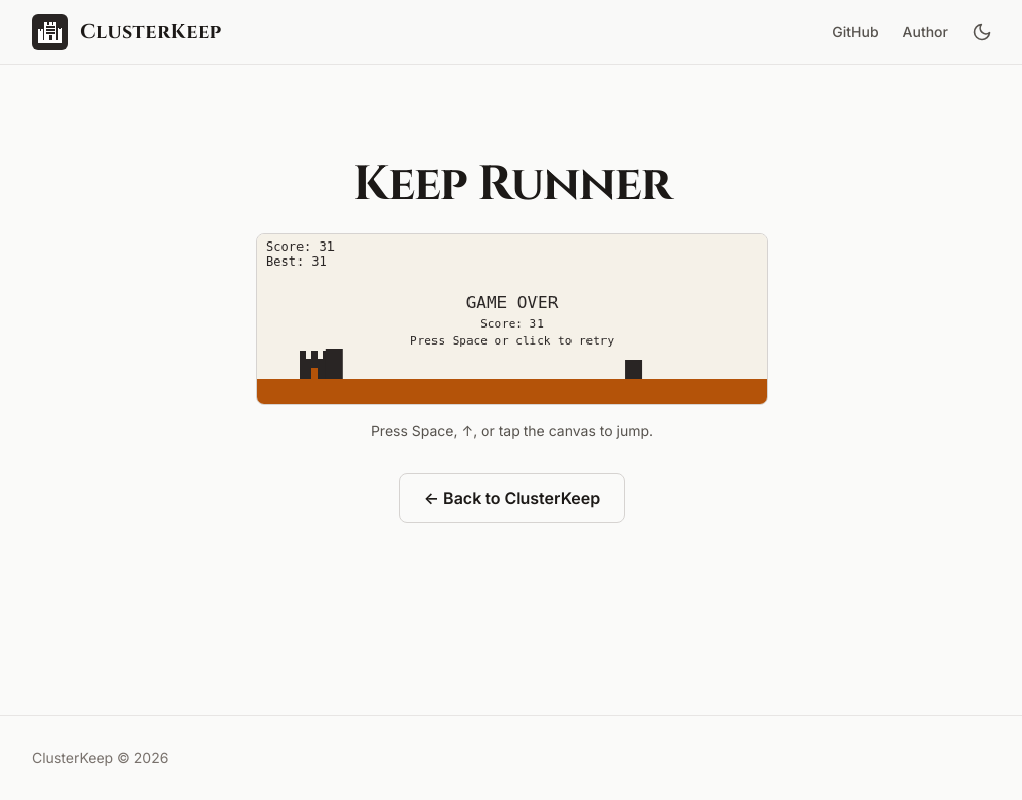
After one commit to ha-private-cloud/clusterkeep-ui, a Flask app: page /game in a window 1280 px wide. The commit adds this page. Shown: the whole page, without its empty margins (128-1150 px from the left). Run offline with Flask 3, Linux system fonts and the light colour scheme.

Commit message:
Feat: Experimental changes

```diff
--- a/app.py
+++ b/app.py
@@ -1,11 +1,19 @@
 import os
 from datetime import datetime, timezone
+from urllib.parse import urlencode, urlsplit
 
 from flask import Flask, render_template
 
 app = Flask(__name__)
 
 APP_TITLE = os.environ.get("APP_TITLE", "ClusterKeep")
+
+app.config["AUTH_API_BASE_URL"] = os.environ.get(
+    "AUTH_API_BASE_URL", "https://auth-dev.clusterkeep.dev.net"
+).strip()
+app.config["HEADLAMP_URL"] = os.environ.get(
+    "HEADLAMP_URL", "https://headlamp.clusterkeep.dev.net"
+).strip()
 
 CONTENT_SECURITY_POLICY = "; ".join(
     [
@@ -37,14 +45,38 @@ def set_security_headers(response):
     return response
 
 
+def _is_http_url(value):
+    return urlsplit(value).scheme in ("http", "https")
+
+
+def headlamp_login_url():
+    auth_api_base_url = app.config["AUTH_API_BASE_URL"]
+    headlamp_url = app.config["HEADLAMP_URL"]
+    if not (auth_api_base_url and headlamp_url):
+        return None
+    if not (_is_http_url(auth_api_base_url) and _is_http_url(headlamp_url)):
+        return None
+    query = urlencode({"next": headlamp_url})
+    return f"{auth_api_base_url.rstrip('/')}/login?{query}"
+
+
 @app.context_processor
 def inject_globals():
-    return {"title": APP_TITLE, "year": datetime.now(timezone.utc).year}
+    return {
+        "title": APP_TITLE,
+        "year": datetime.now(timezone.utc).year,
+        "headlamp_login_url": headlamp_login_url(),
+    }
 
 
 @app.get("/")
 def index():
     return render_template("index.html")
+
+
+@app.get("/game")
+def game():
+    return render_template("game.html")
 
 
 @app.get("/healthz")
--- a/static/css/input.css
+++ b/static/css/input.css
@@ -64,3 +64,7 @@
 .mark-lg .brand-mark {
   @apply w-10 h-10;
 }
+
+#game-canvas {
+  image-rendering: pixelated;
+}
--- a/static/css/style.css
+++ b/static/css/style.css
@@ -797,6 +797,10 @@ body:is(.dark)::selection {
   margin-bottom: 2rem;
 }
 
+.mt-4 {
+  margin-top: 1rem;
+}
+
 .mt-auto {
   margin-top: auto;
 }
@@ -861,6 +865,10 @@ body:is(.dark)::selection {
   max-width: 64rem;
 }
 
+.max-w-lg {
+  max-width: 32rem;
+}
+
 .max-w-xl {
   max-width: 36rem;
 }
@@ -909,6 +921,10 @@ body:is(.dark)::selection {
   border-radius: 0.75rem;
 }
 
+.border {
+  border-width: 1px;
+}
+
 .border-b {
   border-bottom-width: 1px;
 }
@@ -920,6 +936,11 @@ body:is(.dark)::selection {
 .border-stone-200 {
   --tw-border-opacity: 1;
   border-color: rgb(231 229 228 / var(--tw-border-opacity, 1));
+}
+
+.border-stone-300 {
+  --tw-border-opacity: 1;
+  border-color: rgb(214 211 209 / var(--tw-border-opacity, 1));
 }
 
 .bg-amber-700 {
@@ -976,6 +997,11 @@ body:is(.dark)::selection {
 
 .font-sans {
   font-family: Inter, ui-sans-serif, system-ui, -apple-system, Segoe UI, Roboto, Helvetica Neue, Arial, sans-serif;
+}
+
+.text-4xl {
+  font-size: 2.25rem;
+  line-height: 2.5rem;
 }
 
 .text-5xl {
@@ -1062,9 +1088,18 @@ body:is(.dark)::selection {
   width: 2.5rem;
 }
 
+#game-canvas {
+  image-rendering: pixelated;
+}
+
 .hover\:bg-amber-800:hover {
   --tw-bg-opacity: 1;
   background-color: rgb(146 64 14 / var(--tw-bg-opacity, 1));
+}
+
+.hover\:bg-stone-100:hover {
+  --tw-bg-opacity: 1;
+  background-color: rgb(245 245 244 / var(--tw-bg-opacity, 1));
 }
 
 .hover\:text-stone-900:hover {
@@ -1103,6 +1142,11 @@ body:is(.dark)::selection {
   .md\:py-24 {
     padding-top: 6rem;
     padding-bottom: 6rem;
+  }
+
+  .md\:text-5xl {
+    font-size: 3rem;
+    line-height: 1;
   }
 
   .md\:text-6xl {
--- /dev/null
+++ b/static/js/game.js
@@ -0,0 +1,170 @@
+(function () {
+  const canvas = document.getElementById("game-canvas");
+  if (!canvas) return;
+
+  const ctx = canvas.getContext("2d");
+  ctx.imageSmoothingEnabled = false;
+
+  const WIDTH = canvas.width;
+  const HEIGHT = canvas.height;
+  const GROUND_Y = HEIGHT - 24;
+  const GRAVITY = 0.55;
+  const JUMP_VELOCITY = -9.5;
+  const PLAYER_X = 40;
+  const PLAYER_W = 28;
+  const PLAYER_H = 26;
+  const HIGH_SCORE_KEY = "keep-runner-high-score";
+
+  const COLOR_BG = "#f5f1e8";
+  const COLOR_STONE = "#292524";
+  const COLOR_AMBER = "#b45309";
+  const COLOR_TEXT = "#292524";
+
+  let highScore = 0;
+  try {
+    highScore = parseInt(localStorage.getItem(HIGH_SCORE_KEY), 10) || 0;
+  } catch (e) {}
+
+  let rafId = null;
+  let player, obstacles, speed, spawnTimer, spawnInterval, frame, score, gameOver;
+
+  function resetState() {
+    player = { y: GROUND_Y - PLAYER_H, vy: 0, jumping: false };
+    obstacles = [];
+    speed = 3.2;
+    spawnTimer = 0;
+    spawnInterval = 70;
+    frame = 0;
+    score = 0;
+    gameOver = false;
+  }
+
+  function jump() {
+    if (gameOver) {
+      resetState();
+      return;
+    }
+    if (!player.jumping) {
+      player.vy = JUMP_VELOCITY;
+      player.jumping = true;
+    }
+  }
+
+  function spawnObstacle() {
+    const h = 14 + Math.floor(Math.random() * 22);
+    obstacles.push({ x: WIDTH, y: GROUND_Y - h, w: 16, h: h });
+  }
+
+  function update() {
+    frame++;
+    player.vy += GRAVITY;
+    player.y += player.vy;
+    if (player.y >= GROUND_Y - PLAYER_H) {
+      player.y = GROUND_Y - PLAYER_H;
+      player.vy = 0;
+      player.jumping = false;
+    }
+
+    spawnTimer++;
+    if (spawnTimer >= spawnInterval) {
+      spawnTimer = 0;
+      spawnInterval = 55 + Math.floor(Math.random() * 55);
+      spawnObstacle();
+    }
+
+    for (let i = obstacles.length - 1; i >= 0; i--) {
+      obstacles[i].x -= speed;
+      if (obstacles[i].x + obstacles[i].w < 0) obstacles.splice(i, 1);
+    }
+
+    speed += 0.0025;
+    score = Math.floor(frame / 6);
+
+    const px = PLAYER_X, py = player.y, pw = PLAYER_W, ph = PLAYER_H;
+    for (const o of obstacles) {
+      if (px < o.x + o.w && px + pw > o.x && py < o.y + o.h && py + ph > o.y) {
+        gameOver = true;
+        if (score > highScore) {
+          highScore = score;
+          try {
+            localStorage.setItem(HIGH_SCORE_KEY, String(highScore));
+          } catch (e) {}
+        }
+        break;
+      }
+    }
+  }
+
+  function drawCastlePlayer(x, y) {
+    ctx.fillStyle = COLOR_STONE;
+    ctx.fillRect(x, y + 8, PLAYER_W, PLAYER_H - 8);
+    ctx.fillRect(x, y, 6, 8);
+    ctx.fillRect(x + 11, y, 6, 8);
+    ctx.fillRect(x + 22, y, 6, 8);
+    ctx.fillStyle = COLOR_AMBER;
+    ctx.fillRect(x + 11, y + 16, 6, PLAYER_H - 16);
+  }
+
+  function drawObstacle(o) {
+    ctx.fillStyle = COLOR_STONE;
+    ctx.fillRect(o.x, o.y, o.w, o.h);
+  }
+
+  function draw() {
+    ctx.clearRect(0, 0, WIDTH, HEIGHT);
+    ctx.fillStyle = COLOR_BG;
+    ctx.fillRect(0, 0, WIDTH, HEIGHT);
+
+    ctx.fillStyle = COLOR_AMBER;
+    ctx.fillRect(0, GROUND_Y, WIDTH, HEIGHT - GROUND_Y);
+
+    drawCastlePlayer(PLAYER_X, player.y);
+    for (const o of obstacles) drawObstacle(o);
+
+    ctx.fillStyle = COLOR_TEXT;
+    ctx.font = "12px monospace";
+    ctx.textAlign = "left";
+    ctx.fillText("Score: " + score, 8, 16);
+    ctx.fillText("Best: " + highScore, 8, 30);
+
+    if (gameOver) {
+      ctx.textAlign = "center";
+      ctx.font = "16px monospace";
+      ctx.fillText("GAME OVER", WIDTH / 2, HEIGHT / 2 - 10);
+      ctx.font = "11px monospace";
+      ctx.fillText("Score: " + score, WIDTH / 2, HEIGHT / 2 + 8);
+      ctx.fillText("Press Space or click to retry", WIDTH / 2, HEIGHT / 2 + 24);
+      ctx.textAlign = "left";
+    }
+  }
+
+  function loop() {
+    if (!gameOver) update();
+    draw();
+    rafId = requestAnimationFrame(loop);
+  }
+
+  function stopLoop() {
+    if (rafId !== null) {
+      cancelAnimationFrame(rafId);
+      rafId = null;
+    }
+  }
+
+  function startFreshRun() {
+    resetState();
+    stopLoop();
+    rafId = requestAnimationFrame(loop);
+  }
+
+  document.addEventListener("keydown", function (e) {
+    if (e.code === "Space" || e.code === "ArrowUp") {
+      e.preventDefault();
+      jump();
+    }
+  });
+
+  canvas.addEventListener("click", jump);
+
+  startFreshRun();
+})();
--- /dev/null
+++ b/templates/game.html
@@ -0,0 +1,33 @@
+{% extends "base.html" %}
+
+{% block content %}
+<div class="flex flex-col items-center text-center max-w-3xl mx-auto">
+  <h1
+    class="font-display text-4xl md:text-5xl font-bold text-stone-900 dark:text-stone-50 tracking-tight leading-tight mb-6"
+  >
+    Keep Runner
+  </h1>
+
+  <canvas
+    id="game-canvas"
+    width="480"
+    height="160"
+    class="w-full max-w-lg rounded-lg border border-stone-300 dark:border-stone-700"
+  ></canvas>
+
+  <p class="text-sm text-stone-600 dark:text-stone-400 mt-4 mb-8">
+    Press Space, ↑, or tap the canvas to jump.
+  </p>
+
+  <a
+    href="{{ url_for('index') }}"
+    class="inline-flex items-center justify-center px-6 py-3 text-base font-semibold text-stone-900 dark:text-stone-100 border border-stone-300 dark:border-stone-700 rounded-lg hover:bg-stone-100 dark:hover:bg-stone-900 focus:outline-none focus-visible:ring-2 focus-visible:ring-offset-2 focus-visible:ring-amber-700 dark:focus-visible:ring-offset-stone-950"
+  >
+    ← Back to {{ title }}
+  </a>
+</div>
+{% endblock %}
+
+{% block head_extra %}
+<script src="{{ url_for('static', filename='js/game.js') }}" defer></script>
+{% endblock %}
```
Also changed, not shown: other parts of static/css/style.css (+38 -0 lines), templates/index.html (+20 -1 lines), tests/test_app.py (+43 -0 lines), 2 other files.
